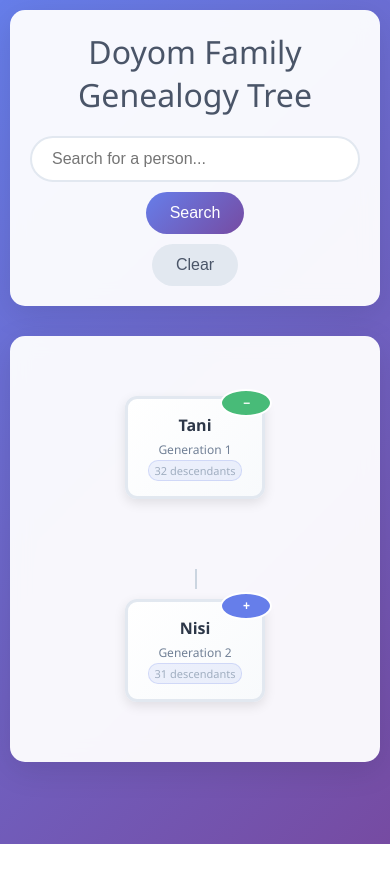
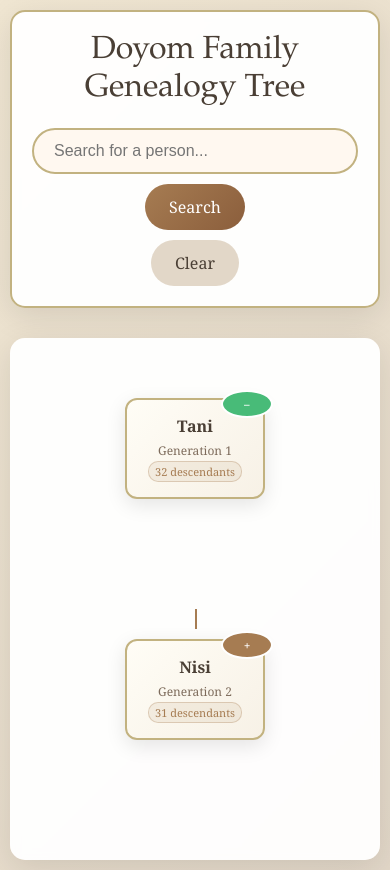
Before and after one commit to Nia-bald/family_geonology_website, a plain HTML site: page index.html in a window 390 px wide. Before the commit the page ends 844 px from the top, so only its background shows below. Drawn offline with Linux system fonts and the light colour scheme.

Commit message:
updated styles

```diff
--- a/styles.css
+++ b/styles.css
@@ -5,8 +5,8 @@
 }
 
 body {
-    font-family: 'Segoe UI', Tahoma, Geneva, Verdana, sans-serif;
-    background: linear-gradient(135deg, #667eea 0%, #764ba2 100%);
+    font-family: 'Georgia', 'Times New Roman', serif;
+    background: linear-gradient(135deg, #f0e6d2 0%, #e2d7c8 100%);
     min-height: 100vh;
     color: #333;
     overflow-x: auto;
@@ -25,14 +25,16 @@ header {
     padding: 30px;
     border-radius: 15px;
     box-shadow: 0 8px 32px rgba(0, 0, 0, 0.1);
-    backdrop-filter: blur(10px);
+    backdrop-filter: blur(5px);
+    border: 2px solid #c2b280;
 }
 
 h1 {
-    color: #4a5568;
+    color: #4a3f35;
     margin-bottom: 20px;
     font-size: 2.5rem;
-    font-weight: 300;
+    font-weight: 400;
+    font-family: 'Palatino Linotype', 'Book Antiqua', serif;
 }
 
 .search-container {
@@ -45,18 +47,19 @@ h1 {
 
 #searchInput {
     padding: 12px 20px;
-    border: 2px solid #e2e8f0;
+    border: 2px solid #c2b280;
     border-radius: 25px;
     font-size: 16px;
     width: 300px;
     max-width: 100%;
     transition: all 0.3s ease;
+    background-color: #fff8f0;
 }
 
 #searchInput:focus {
     outline: none;
-    border-color: #667eea;
-    box-shadow: 0 0 0 3px rgba(102, 126, 234, 0.1);
+    border-color: #a67c52;
+    box-shadow: 0 0 0 3px rgba(166, 124, 82, 0.2);
 }
 
 button {
@@ -67,25 +70,26 @@ button {
     font-weight: 500;
     cursor: pointer;
     transition: all 0.3s ease;
+    font-family: 'Georgia', serif;
 }
 
 #searchBtn {
-    background: linear-gradient(135deg, #667eea 0%, #764ba2 100%);
+    background: linear-gradient(135deg, #a67c52 0%, #8b5e3c 100%);
     color: white;
 }
 
 #searchBtn:hover {
     transform: translateY(-2px);
-    box-shadow: 0 4px 15px rgba(102, 126, 234, 0.4);
+    box-shadow: 0 4px 15px rgba(166, 124, 82, 0.4);
 }
 
 #clearBtn {
-    background: #e2e8f0;
-    color: #4a5568;
+    background: #e2d7c8;
+    color: #4a3f35;
 }
 
 #clearBtn:hover {
-    background: #cbd5e0;
+    background: #d4c1a3;
     transform: translateY(-2px);
 }
 
@@ -94,7 +98,7 @@ main {
     border-radius: 15px;
     padding: 30px;
     box-shadow: 0 8px 32px rgba(0, 0, 0, 0.1);
-    backdrop-filter: blur(10px);
+    backdrop-filter: blur(5px);
     overflow-x: auto;
 }
 
@@ -111,7 +115,7 @@ main {
     display: flex;
     justify-content: center;
     align-items: flex-start;
-    margin: 40px 0;
+    margin: 60px 0;
     position: relative;
     min-width: 100%;
 }
@@ -120,11 +124,6 @@ main {
     margin-top: 0;
 }
 
-.level:last-child {
-    margin-bottom: 0;
-}
-
-/* Connection lines between levels */
 .level::before {
     content: '';
     position: absolute;
@@ -132,7 +131,7 @@ main {
     left: 50%;
     right: 50%;
     height: 20px;
-    border-left: 2px solid #cbd5e0;
+    border-left: 2px solid #a67c52;
     z-index: 1;
 }
 
@@ -149,63 +148,63 @@ main {
 }
 
 .node-box {
-    background: linear-gradient(135deg, #ffffff 0%, #f8fafc 100%);
-    border: 3px solid #e2e8f0;
+    background: linear-gradient(135deg, #fffdf6 0%, #f7f1e6 100%);
+    border: 2px solid #c2b280;
     border-radius: 12px;
     padding: 20px 25px;
-    min-width: 150px;
+    min-width: 160px;
     text-align: center;
     cursor: pointer;
     transition: all 0.3s ease;
-    box-shadow: 0 4px 12px rgba(0, 0, 0, 0.1);
+    box-shadow: 0 6px 20px rgba(0, 0, 0, 0.1);
     position: relative;
     z-index: 2;
+    font-family: 'Georgia', serif;
 }
 
 .node-box:hover {
     transform: translateY(-5px);
-    box-shadow: 0 8px 25px rgba(0, 0, 0, 0.15);
-    border-color: #667eea;
+    box-shadow: 0 10px 30px rgba(0, 0, 0, 0.15);
+    border-color: #a67c52;
 }
 
 .node-box.highlighted {
-    background: linear-gradient(135deg, #fef5e7 0%, #fed7aa 100%);
-    border-color: #f6ad55;
+    background: linear-gradient(135deg, #fff4e0 0%, #fcd9b6 100%);
+    border-color: #d4a373;
     animation: pulse 1s infinite;
 }
 
 @keyframes pulse {
-    0% { box-shadow: 0 0 0 0 rgba(246, 173, 85, 0.7); }
-    70% { box-shadow: 0 0 0 15px rgba(246, 173, 85, 0); }
-    100% { box-shadow: 0 0 0 0 rgba(246, 173, 85, 0); }
+    0% { box-shadow: 0 0 0 0 rgba(212, 163, 115, 0.5); }
+    70% { box-shadow: 0 0 0 15px rgba(212, 163, 115, 0); }
+    100% { box-shadow: 0 0 0 0 rgba(212, 163, 115, 0); }
 }
 
 .node-name {
     font-size: 18px;
     font-weight: 600;
-    color: #2d3748;
+    color: #4a3f35;
     margin-bottom: 5px;
 }
 
 .node-title {
     font-size: 12px;
-    color: #718096;
+    color: #7d6b5b;
     font-weight: 400;
 }
 
 .children-count {
     font-size: 11px;
-    color: #a0aec0;
+    color: #a67c52;
     font-weight: 500;
     margin-top: 2px;
     padding: 2px 6px;
-    background: rgba(102, 126, 234, 0.1);
+    background: rgba(166, 124, 82, 0.1);
     border-radius: 10px;
     display: inline-block;
-    border: 1px solid rgba(102, 126, 234, 0.2);
+    border: 1px solid rgba(166, 124, 82, 0.3);
 }
 
-/* Connection lines to children */
 .org-node::after {
     content: '';
     position: absolute;
@@ -213,7 +212,7 @@ main {
     left: 50%;
     width: 2px;
     height: 20px;
-    background: #cbd5e0;
+    background: #a67c52;
     z-index: 1;
 }
 
@@ -221,7 +220,6 @@ main {
     display: none;
 }
 
-/* Horizontal connection lines between siblings */
 .org-node + .org-node::before {
     content: '';
     position: absolute;
@@ -229,11 +227,10 @@ main {
     left: -20px;
     width: 20px;
     height: 2px;
-    background: #cbd5e0;
+    background: #a67c52;
     z-index: 1;
 }
 
-/* Toggle button for expandable nodes */
 .toggle-btn {
     position: absolute;
     top: -10px;
@@ -241,7 +238,7 @@ main {
     width: 24px;
     height: 24px;
     border-radius: 50%;
-    background: #667eea;
+    background: #a67c52;
     color: white;
     border: 2px solid white;
     cursor: pointer;
@@ -255,7 +252,7 @@ main {
 }
 
 .toggle-btn:hover {
-    background: #5a67d8;
+    background: #8b5e3c;
     transform: scale(1.1);
 }
 
@@ -263,7 +260,6 @@ main {
     background: #48bb78;
 }
 
-/* Children container */
 .children-level {
     display: flex;
     justify-content: center;
@@ -276,13 +272,12 @@ main {
     display: none;
 }
 
-/* Search Results */
 .search-results {
     margin-top: 20px;
     padding: 20px;
-    background: #f7fafc;
+    background: #fff8f0;
     border-radius: 10px;
-    border: 2px solid #e2e8f0;
+    border: 2px solid #c2b280;
     display: none;
 }
 
@@ -291,33 +286,32 @@ main {
 }
 
 .search-results h3 {
-    color: #4a5568;
+    color: #4a3f35;
     margin-bottom: 15px;
 }
 
 .search-result-item {
     padding: 10px 15px;
-    background: white;
+    background: #fffdf6;
     border-radius: 8px;
     margin: 5px 0;
     cursor: pointer;
     transition: all 0.3s ease;
-    border: 1px solid #e2e8f0;
+    border: 1px solid #c2b280;
 }
 
 .search-result-item:hover {
-    background: #edf2f7;
+    background: #f7f1e6;
     transform: translateX(5px);
 }
 
 .no-results {
     text-align: center;
-    color: #a0aec0;
+    color: #a67c52;
     font-style: italic;
     padding: 20px;
 }
 
-/* Responsive design */
 @media (max-width: 768px) {
     .container {
         padding: 10px;
@@ -349,7 +343,7 @@ main {
     }
 
     .node-box {
-        min-width: 120px;
+        min-width: 140px;
         padding: 15px 20px;
     }
 
@@ -365,3 +359,17 @@ main {
         display: none;
     }
 }
+
+footer {
+    text-align: center;
+    padding: 10px 0;
+    margin-top: 20px;
+    font-size: 0.9rem;
+    color: #555;
+    border-top: 1px solid #ddd;
+    background-color: #f9f9f9;
+}
+
+footer p {
+    margin: 0;
+}
```
